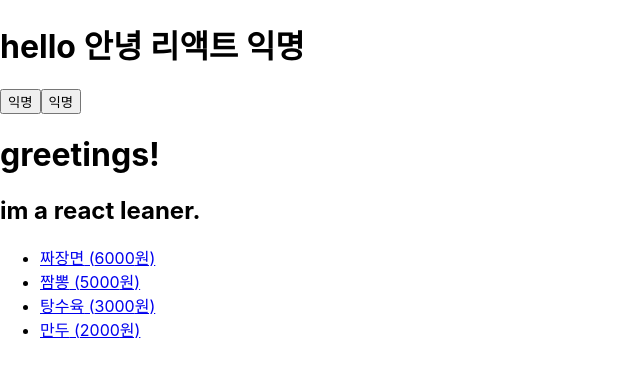
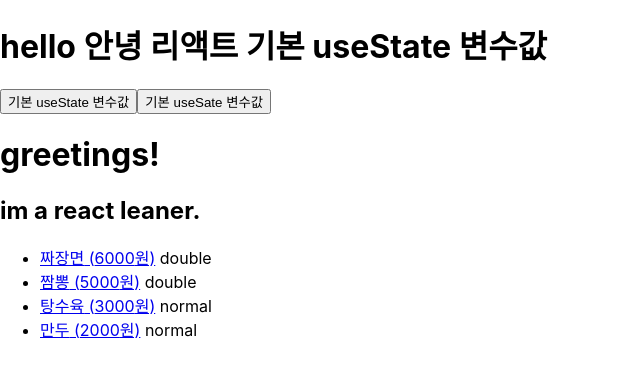
Before and after one commit to Backcoder-June/react-app-Practice, a React (Create React App) app: page / in a window 1280 px wide. Shown: the top 376 px of the page, without its empty margins (0-640 px from the left). Built offline with nearby package versions, Linux system fonts and the light colour scheme; the HTML template or start-up script is replaced by a standard one.

Commit message:
react_review_prac

```diff
--- a/src/components/FoodItem.js
+++ b/src/components/FoodItem.js
@@ -1,12 +1,14 @@
 import React from 'react'
 
+// props : property =>  부모에게 받아온 데이터 ( key : value )
+// 변수를 선언해두지 않아도, 부모로부터 받아서 바로 사용
 // props 를 분해해서 {foodName, price} 이렇게 보내면
 // {foodName, price 바로 꺼내서 사용 가능 }
 const FoodItem = (props) => {
     console.log('prop:', props);
   return (
     <li>
-        <a href="#">{props.foodName} ({props.price}원)</a>
+        <a href="#">{props.foodName} ({props.price}원)</a> {props.amount}
     </li>
   )
 }
--- a/src/components/FoodList.js
+++ b/src/components/FoodList.js
@@ -5,10 +5,10 @@ import FoodItem from './FoodItem'
 const FoodList = () => {
   return (
     <ul>
-        <FoodItem foodName={"짜장면"} price={6000}/>
-        <FoodItem foodName={"짬뽕"} price={5000}/>
-        <FoodItem foodName={"탕수육"} price={3000}/>
-        <FoodItem foodName={"만두"} price={2000}/>
+        <FoodItem foodName={"짜장면"} price={6000} amount={"double"}/>
+        <FoodItem foodName={"짬뽕"} price={5000} amount={"double"}/>
+        <FoodItem foodName={"탕수육"} price={3000} amount={"normal"}/>
+        <FoodItem foodName={"만두"} price={2000} amount={"normal"}/>
     </ul>
 
 
--- a/src/components/Hello.js
+++ b/src/components/Hello.js
@@ -1,4 +1,5 @@
 import React, {useState} from 'react'
+// useState  import!
 
 const Hello = () => {
 
@@ -10,7 +11,8 @@ const Hello = () => {
 // const us = useState('익명');
 // console.log(us);
 // const[변수명, 변수명 setter함수] = userState('데이터');
-const[nickName, setNickName] = useState('익명');
+const[nickName, setNickName] = useState('기본 useState 변수값');
+const[nickName2, setNickName2] = useState('기본 useSate 변수값');
 
 // 상태변수 값 수정할 때는 직접 대입 X  => Setter 사용해야 함
 
@@ -18,14 +20,19 @@ const[nickName, setNickName] = useState('익명');
 
 // 이벤트 헨들러(함수)를 안에 다 함수로 만들어놓고 가져다 사용
 const sayHello = e => {
-  setNickName('바꾼닉네임');
+  if(nickName !== '') {
+    setNickName('함수로 useState 세터 사용하기');
+  }
+  if(nickName === '') {
+    setNickName('기본 변수값이 없습니다.');
+  }
 };
 
     return (
     <div>
     <h1>hello 안녕 리액트 {nickName}</h1>
     <button className="btn" onClick={sayHello}>{nickName}</button>
-    <button className="btn" onClick={() => { setNickName('척척석사'); }}>{nickName}</button>
+    <button className="btn" onClick={() => { setNickName2('화살표함수로 바로 세터 사용'); }}>{nickName2}</button>
     </div>
   )
   // 여기에 쓴 코드는 렌더링 되기 전에 실행. onload 개념
```
Also changed, not shown: 1 other file (tests, documents, lock files or other folders).
